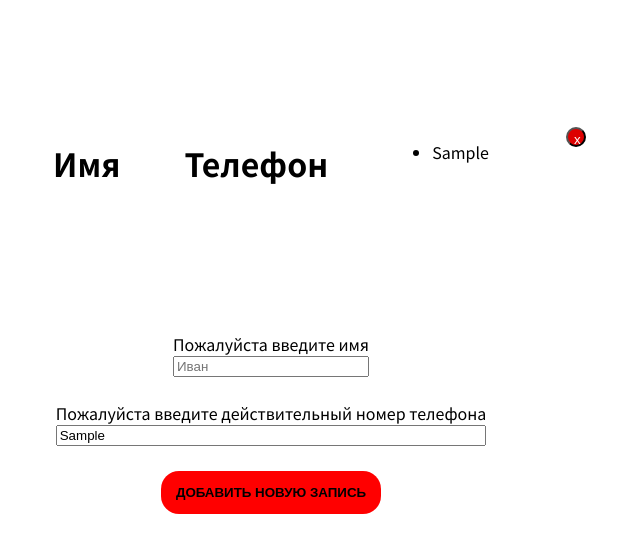
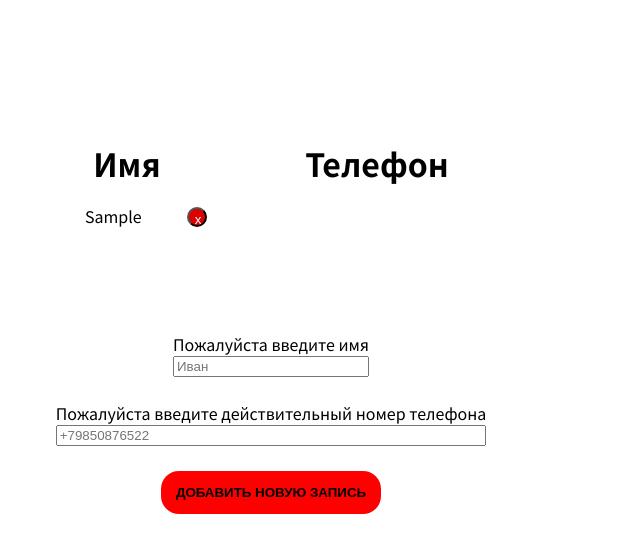
Before and after one commit to Safa1901/table, a plain HTML site: page index.html in a window 1280 px wide. Both pictures are taken after typing "Sample", "Sample" into the empty fields and a click on the button "ДОБАВИТЬ НОВУЮ ЗАПИСЬ". Shown: the whole page, without its empty margins (427-1067 px from the left). Drawn offline with Linux system fonts and the light colour scheme.

Commit message:
dotasecond

```diff
--- a/index.html
+++ b/index.html
@@ -14,7 +14,7 @@
         <div class="table">
             <h1 class="info coll__left">Имя</h1>
             <h1 class="info coll__rigth">Телефон</h1>
-            <ul id="list"></ul>
+            <ul class="listt" id="list"></ul>
         </div>
         <form class="contacts" id="myForm">
             <label for="" class="detalis">
--- a/index.js
+++ b/index.js
@@ -46,11 +46,36 @@ const myForm = document.querySelector('#myForm');
 send.addEventListener('click', event => {
     event.preventDefault();
 
-    if (validateForm(myForm)) {
+    // if (validateForm(myForm)) {
+    //     const newItem = document.createElement('li');
+    //     newItem.classList.add('item');
+    //     newItem.textContent = nameInput.value;
+
+    //     const deleteButton = document.createElement('button');
+    //     deleteButton.classList.add("close");
+    //     deleteButton.textContent = 'x';
+
+    //     deleteButton.addEventListener('click', function() {
+    //         list.removeChild(newItem);
+    //     })
+    //     newItem.appendChild(deleteButton);
+    //     list.appendChild(newItem);
+
+    //     nameInput.value = '';
+    // }
+
+    switch (validateForm(myForm)) {
+        case validateForm(myForm):
             const newItem = document.createElement('li');
             newItem.classList.add('item');
             newItem.textContent = nameInput.value;
 
+        case validateForm(myForm):
+            const newItemP = document.createElement('li');
+            newItemP.classList.add('item-p');
+            newItemP.textContent = phoneInput.value;
+
+        case validateForm(myForm):
             const deleteButton = document.createElement('button');
             deleteButton.classList.add("close");
             deleteButton.textContent = 'x';
@@ -62,6 +87,8 @@ send.addEventListener('click', event => {
             list.appendChild(newItem);
 
             nameInput.value = '';
+            phoneInput.value = '';
+
     }
 
 });
--- a/mine.css
+++ b/mine.css
@@ -12,6 +12,16 @@ body {
     color: black;
 }
 
+ul {
+    padding: 0;
+    margin: 0;
+}
+
+li {
+    list-style: none;
+  }
+
+
 .wrapper {
     height: 500px;
     width: 500px;
@@ -24,9 +34,10 @@ body {
     margin: 5px 0;
 }
 
-.list {
+.listt {
     position: fixed;
     top: 25%;
+    left: 40%;
 }
 
 .close {
```
Lines whose indentation alone changed are shown as unchanged.
